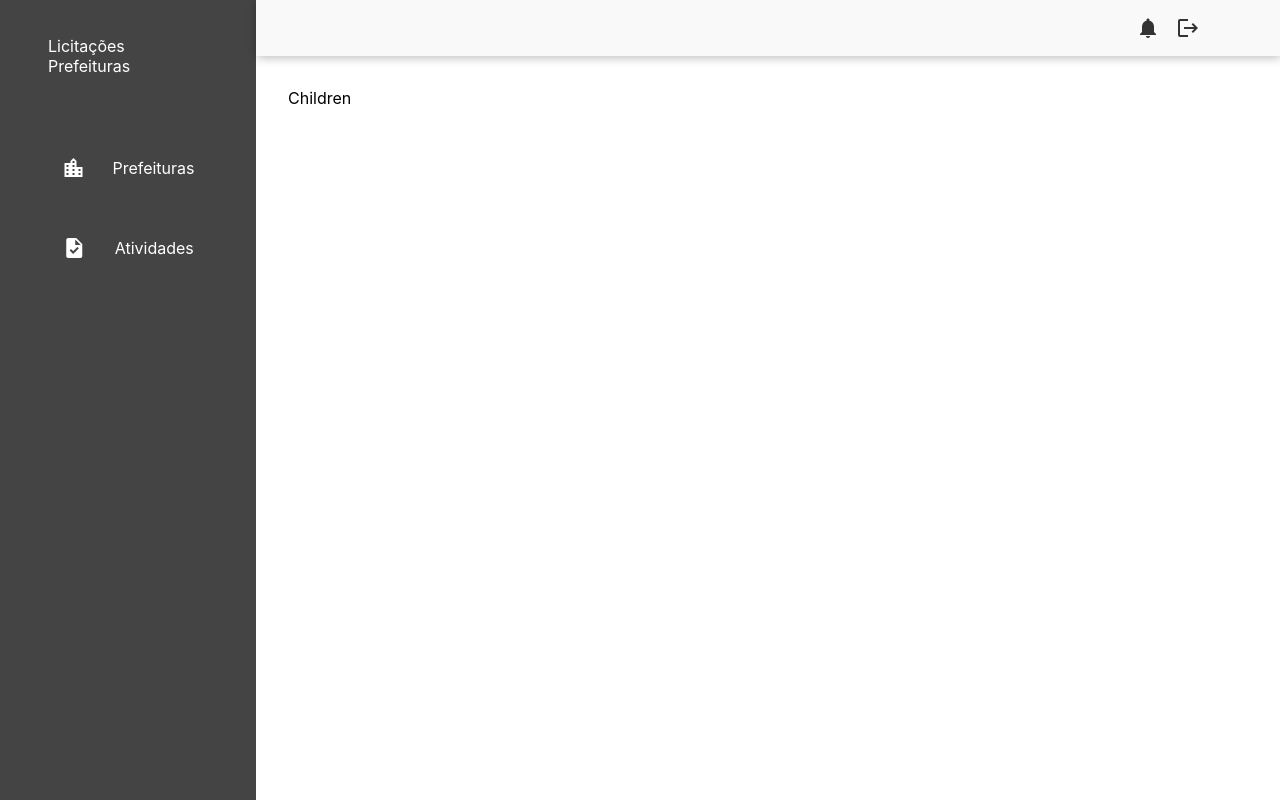
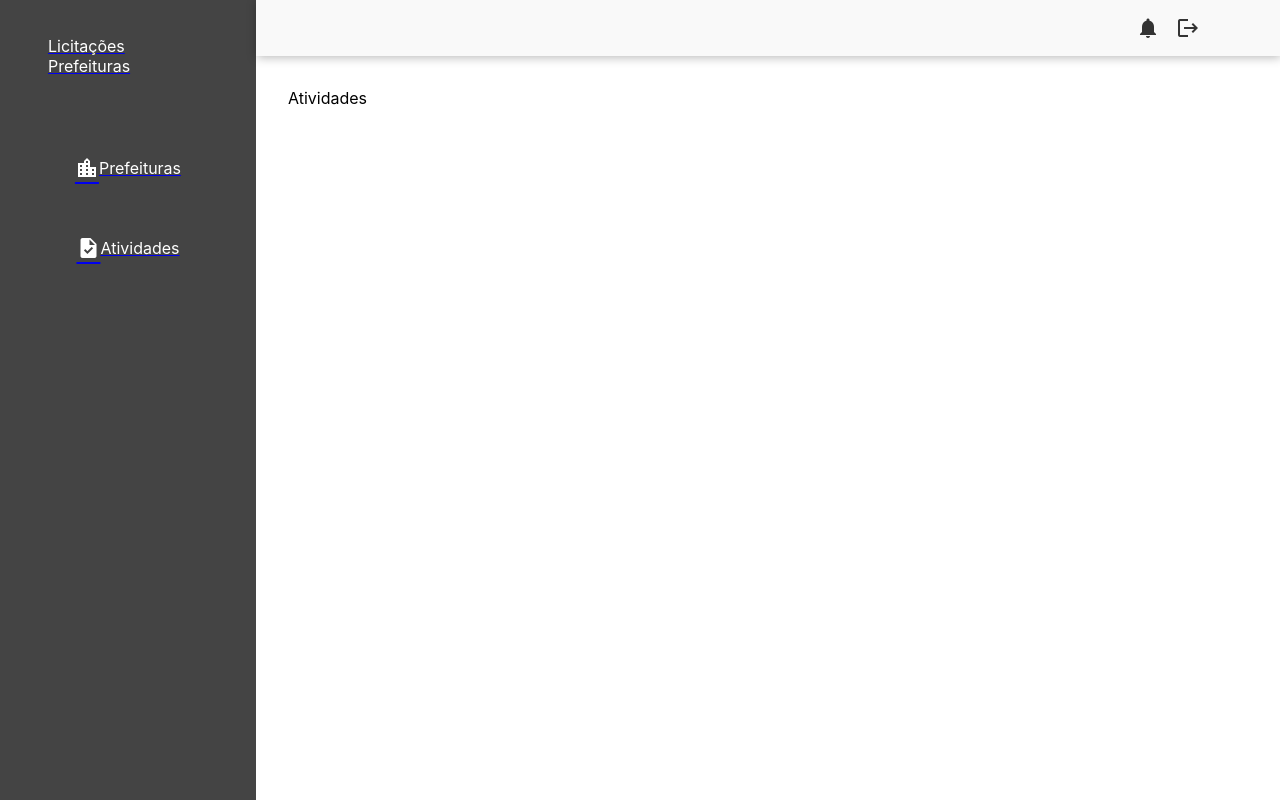
Before and after one commit to wendellunny/licitacao_prefeituras_reactjs, a React (Create React App) app: page /atividades in a window 1280 px wide. Built offline with nearby package versions, Linux system fonts and the light colour scheme.

Commit message:
Começando a implementar o React Router

```diff
--- a/src/App.js
+++ b/src/App.js
@@ -1,17 +1,28 @@
 import logo from './logo.svg';
 import './App.css';
 import { Layout } from './components/Layout/Layout';
+import { Route, Routes } from 'react-router';
+import { Home } from './components/content/Home/Home';
+import { Prefeituras } from './components/content/Prefeituras/Prefeituras';
+import { Atividades } from './components/content/Atividades/Atividades';
 
 
 function App() {
+
   return (
-    <>
+      <>
       <link href="https://fonts.googleapis.com/icon?family=Material+Icons"
       rel="stylesheet"></link>
-      <Layout>
-        <div>Children</div>
-      </Layout>
-    </>
+       <Routes>
+        <Route path="/" element={<Layout />}>
+          <Route index element={<Home/>} />
+          <Route path="prefeituras" element={<Prefeituras/>} />
+          <Route path="atividades" element={<Atividades/>} />
+        </Route>
+      </Routes>
+      </>
+
+
 
   );
 }
--- a/src/components/Layout/Layout.js
+++ b/src/components/Layout/Layout.js
@@ -1,6 +1,7 @@
 import { Navbar } from "./Navbar";
 import { Sidebar } from "./Sidebar";
 import styles from "../../../src/styles/layout/layout.module.css";
+import { Outlet } from "react-router";
 
 export function Layout({children}){
     return (
@@ -9,7 +10,7 @@ export function Layout({children}){
             <div class="main-sidebar">
                 <Sidebar/>
                 <main>
-                    {children}
+                    <Outlet />
                 </main>
             </div>
         </div>
--- a/src/components/Layout/Navbar.js
+++ b/src/components/Layout/Navbar.js
@@ -1,10 +1,11 @@
+import { Link } from 'react-router-dom';
 import styles from '../../styles/layout/navbar.module.css';
 
 export function Navbar(){
     return (
         <nav className={styles.navbar}>
             <ul>
-                <li><span className="material-icons">notifications</span></li>
+               <li><span className="material-icons">notifications</span></li>
                 <li><span className="material-icons">logout</span></li>
 
             </ul>
--- a/src/components/Layout/Sidebar.js
+++ b/src/components/Layout/Sidebar.js
@@ -1,18 +1,28 @@
+import { Link } from 'react-router-dom';
 import styles from '../../styles/layout/sidebar.module.css';
 
 export function Sidebar(){
     return (
         <aside className={styles.sidebar}>
             <ul>
+                <Link to="/">
                     <li>Licitações Prefeituras</li>
+                </Link>
             </ul>
             <ul>
+                <Link to="/prefeituras">
                     <li>
-                    <span className="material-icons">location_city</span> <span>Prefeituras</span>
+                        <span className="material-icons">location_city</span>
+                        <span>Prefeituras</span>
                     </li>
+                </Link>
+
+                <Link to="/atividades">
                     <li>
                         <span className="material-icons">task</span> <span>Atividades</span>
                     </li>
+                </Link>
+
             </ul>
         </aside>
     );
--- /dev/null
+++ b/src/components/content/Atividades/Atividades.js
@@ -0,0 +1,7 @@
+export function Atividades(){
+    return (
+        <div>
+            Atividades
+        </div>
+    )
+}
--- /dev/null
+++ b/src/components/content/Home/Home.js
@@ -0,0 +1,16 @@
+import React from "react";
+import { useRoutes } from "react-router";
+import { Layout } from "../../Layout/Layout";
+
+export function Home(){
+
+
+    return (
+        <>
+            Home
+        </>
+
+
+    )
+
+}
--- /dev/null
+++ b/src/components/content/Prefeituras/Prefeituras.js
@@ -0,0 +1,13 @@
+import React from "react";
+
+
+export function Prefeituras(){
+
+
+    return (
+        <div>Prefeituras</div>
+
+
+    )
+
+}
--- a/src/index.js
+++ b/src/index.js
@@ -3,10 +3,14 @@ import ReactDOM from 'react-dom';
 import './index.css';
 import App from './App';
 import reportWebVitals from './reportWebVitals';
+import { BrowserRouter } from 'react-router-dom';
 
 ReactDOM.render(
   <React.StrictMode>
-    <App />
+    <BrowserRouter>
+      <App />
+    </BrowserRouter>
+
   </React.StrictMode>,
   document.getElementById('root')
 );
```
Lines whose indentation alone changed are shown as unchanged.
